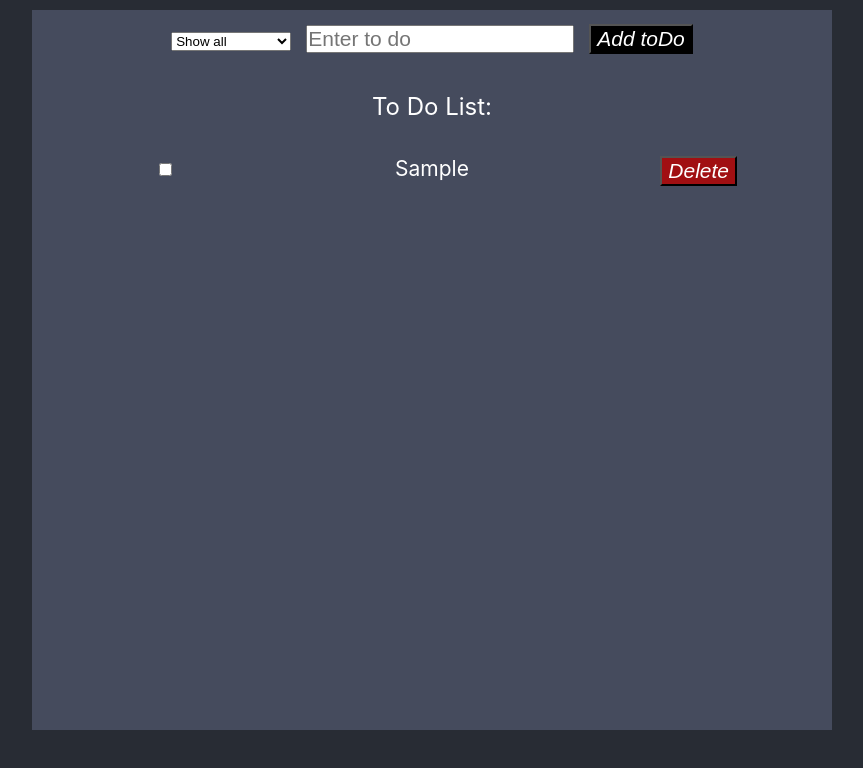
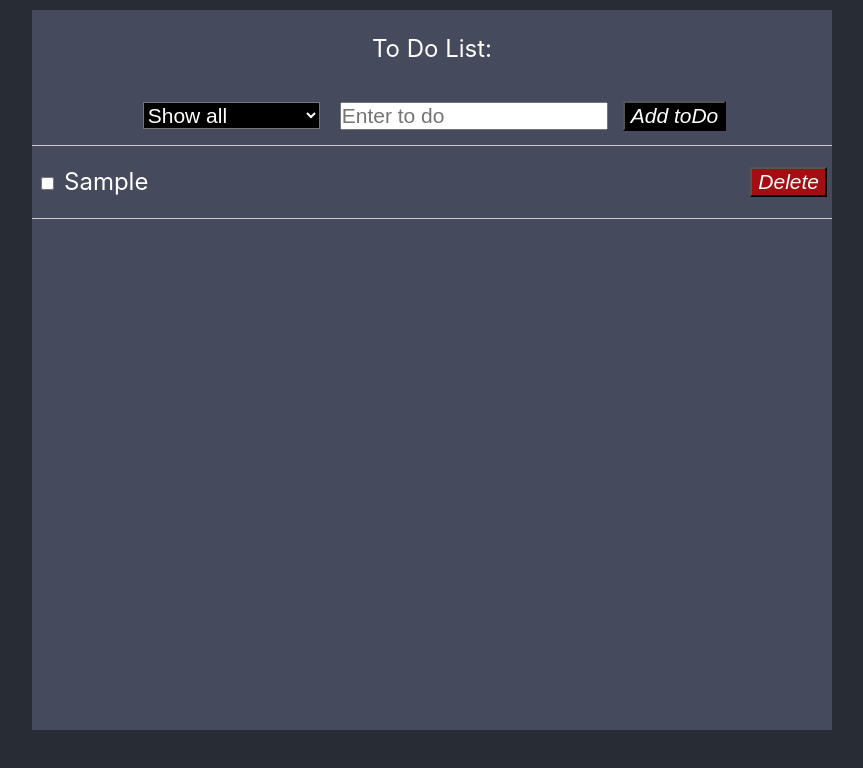
Before and after one commit to AnastasiaOwl/my-ToDoList, a React (Create React App) app: page / in a window 1280 px wide. Both pictures are taken after typing "Sample" into the empty fields and a click on the button "Add toDo". Shown: the top 768 px of the page, without its empty margins (208-1071 px from the left). Built offline with nearby package versions, Linux system fonts and the light colour scheme.

Commit message:
Add styles for todoItem to make it look like list (borders etc.). Change look of todo list, move title.

```diff
--- a/src/ToDoComponent.js
+++ b/src/ToDoComponent.js
@@ -74,7 +74,7 @@ const filteredTodos = todos.filter((todo) => {
 return (
 <>
       <div className='container'>
-        {/* Total Items: {todos.length} */}
+      <p>To Do List:</p>
           <Select
             selectOptions={selectOptions}
             value={selectedFilter}
@@ -82,7 +82,6 @@ return (
           />
         <input className='input'  placeholder="Enter to do" onKeyDown ={onEnterHendler} onChange = {onChangeAddInput} value={input}/>
         <button className='button' onClick = { () => onClickAdd(input)}>Add toDo</button>
-      <p>To Do List:</p>
       <ToDoItem todos={filteredTodos} onCheckHandler={onCheckHandler} onClickDelete ={onClickDelete} />
     </div>
     </>
--- a/src/ToDoItem.js
+++ b/src/ToDoItem.js
@@ -3,32 +3,20 @@ import './style/TodoItem.css';
 
 const ToDoItem = ({ todos, onCheckHandler, onClickDelete }) => {
   return (
-    <div style={{ display: 'flex' }}>
-      <ul className='ulStyle'>
+    <div className='main'>
       {todos.map((todo) => (
-          <li className='li' key={todo.id}>
+        <div key={todo.id} className='todoItem'>
+          <div className='todo'>
           <input
             type="checkbox"
             checked={todo.checked || false}
             onChange={() => onCheckHandler(todo.id)}
           />
-          </li>
+        <p className={todo.checked ? "todo-name checked" : "todo-name"}>{todo.name}</p>
+          </div>
+          <button className='deleteButton' onClick={() => onClickDelete(todo.id)}>Delete</button>
+        </div>
       ))}
-      </ul>
-      <ul className='ulStyle'>
-        {todos.map((todo) => (
-          <li className='li' key={todo.id} style={{ textDecoration: todo.checked ? 'line-through' : 'none' }}>
-            {todo.name}
-          </li>
-        ))}
-      </ul>
-      <ul className='ulStyle'>
-        {todos.map((todo) => (
-          <li className='li' key={todo.id}>
-            <button className='deleteButton' onClick={() => onClickDelete(todo.id)}>Delete</button>
-          </li>
-        ))}
-      </ul>
     </div>
   );
 };
--- a/src/style/ToDo.css
+++ b/src/style/ToDo.css
@@ -22,6 +22,9 @@
     place-self: center;
 }
 
-.Select{
+Select{
     margin: 5px;
+    background-color: rgb(0, 0, 0);
+    font-size: calc(5px + 2vmin);
+    color: rgb(255, 255, 255);
 }
--- a/src/style/TodoItem.css
+++ b/src/style/TodoItem.css
@@ -1,20 +1,44 @@
-.ulStyle{
-    list-style-type: none;
-    padding: 0;
-    width: 33%;
-    margin: 5px;
-    font-size: calc(5px + 2vmin);
-    color: rgb(255, 255, 255);
-}
+.main {
+    display: flex;
+    flex-direction: column;
+    align-items: flex-start;
+  }
+
+  .todoItem {
+    display: flex;
+    align-items: center;
+    justify-content: space-between;
+    min-width: 800px;
+    border-top: 1px solid #ccc; /* Added border rule */
+    border-bottom: 1px solid #ccc;
+  }
+
+  .todo{
+    display: flex;
+    align-items: baseline;
+  margin-left: 5px;
+  }
+
+  .todo-name {
+    display: inline-flex;
+    line-height: 1; /* Normal line height for the text */
+  }
+
+  .todo-name.checked {
+    text-decoration: line-through; /* When checked, apply line-through */
+    text-decoration-style:solid;
+  }
+
+  input[type="checkbox"] {
+    margin-right: 10px;
+    size: 10px;
+  }
 
 .deleteButton{
+    margin-right: 5px;
     background-color: rgba(182, 2, 2, 0.814);
     font-style: italic;
     color:white;
     font-size: calc(5px + 2vmin);
     color: rgb(255, 255, 255);
 }
-
-.li{
-    margin:6px;
-}
```
Lines whose indentation alone changed are shown as unchanged.
